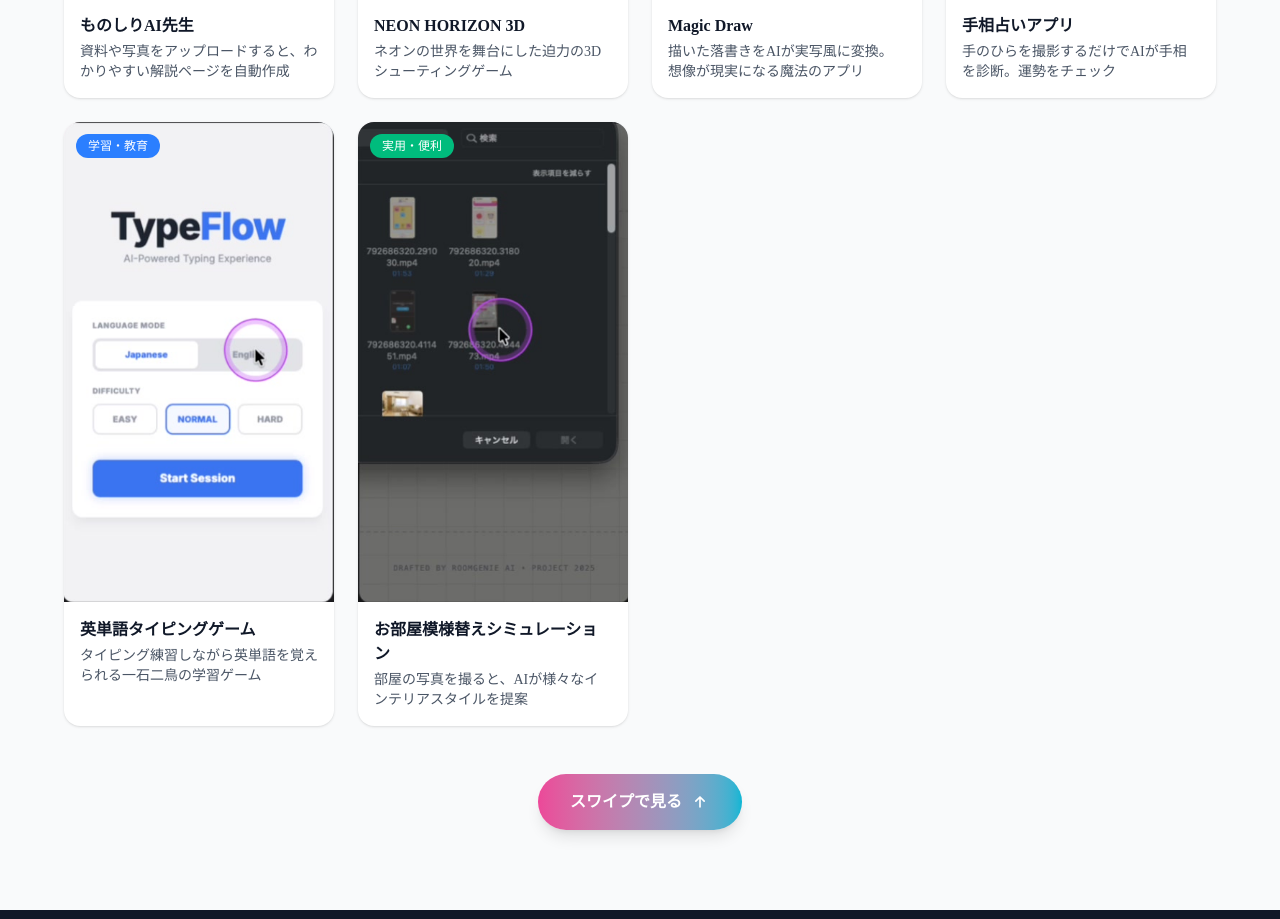
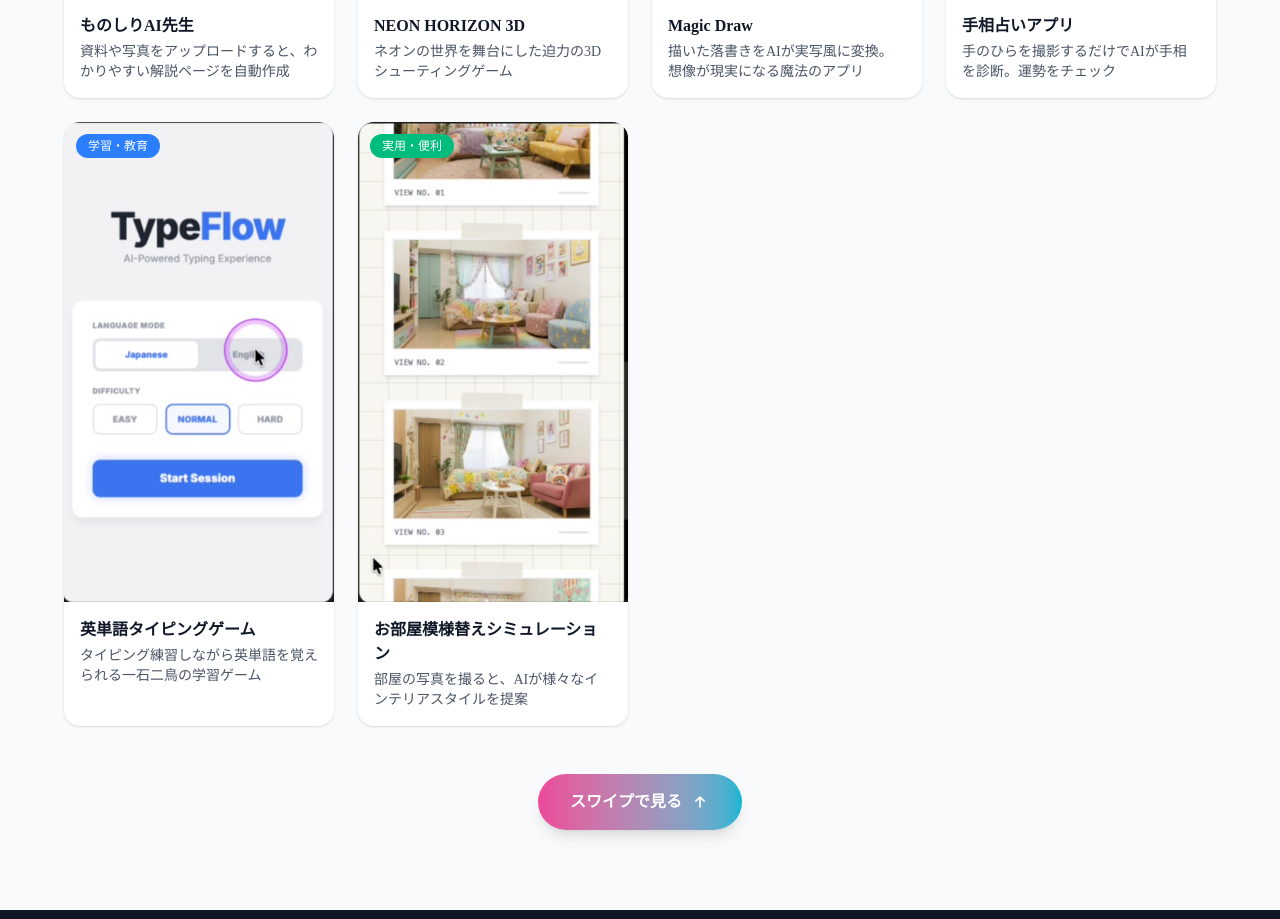
Before and after one commit to shunsuke-tnk/honya-ai-portfolio, a Next.js app: page / in a window 1280 px wide. Shown: the part 3157-4076 px from the top of the page. Built offline with nearby package versions, Linux system fonts and the light colour scheme.

Commit message:
模様替えサムネ変更

```diff
--- a/src/data/works.ts
+++ b/src/data/works.ts
@@ -140,7 +140,7 @@
     title: 'お部屋模様替えシミュレーション',
     description: '部屋の写真を撮ると、AIが様々なインテリアスタイルを提案',
     videoUrl: '/videos/画面収録 2026-02-14 1.12.38.mov',
-    thumbnailUrl: '/thumbnails/画面収録 2026-02-14 1.12.38.jpg',
+    thumbnailUrl: '/thumbnails/oheya-screenshot.jpg',
     tags: ['実用', 'インテリア', 'シミュレーション'],
     category: 'productivity',
     order: 14,
```
Also changed, not shown: public/thumbnails/oheya-screenshot.jpg (added).
